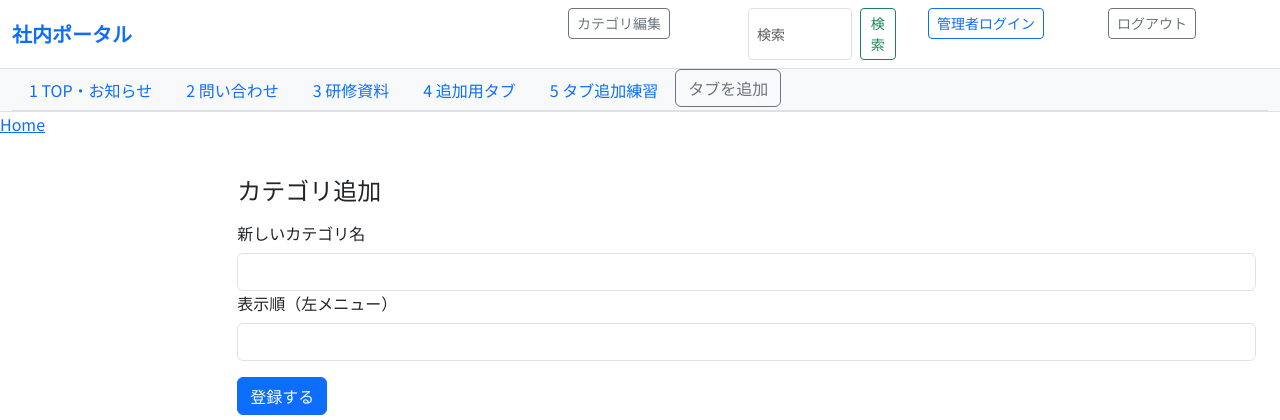
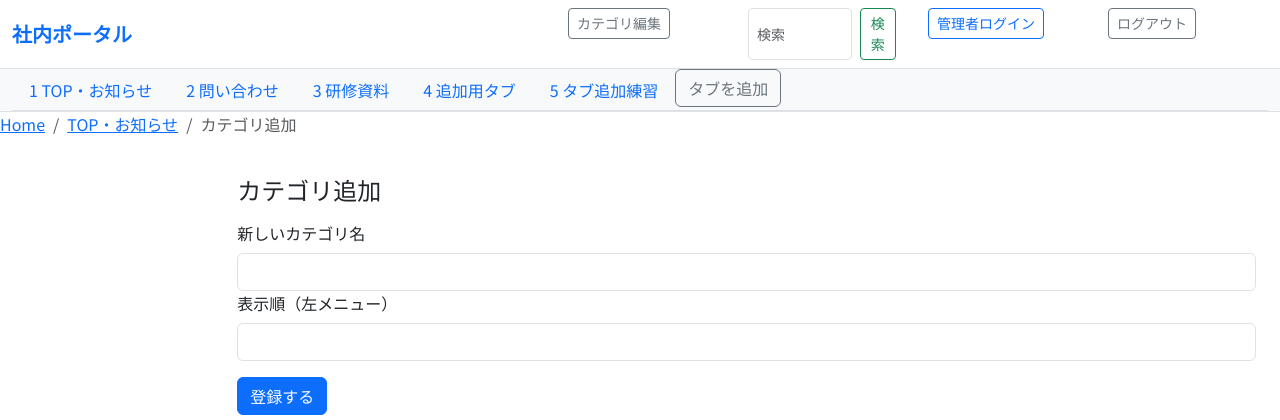
Before and after one commit to usuakari/intra, a Django app: page /category_add_categories/8 in a window 1280 px wide. Shown: the top 420 px of the page. Run offline with Django 5.2, Linux system fonts and the light colour scheme; a user stored in the database is signed in; data comes from the database, SQL or seed files in the repository.

Commit message:
20251101-2

```diff
--- a/share/templates/category_add_categories.html
+++ b/share/templates/category_add_categories.html
@@ -3,6 +3,10 @@
 {% block title %}カテゴリ追加{% endblock %}
 
 <!--breadcrumb-->
+{% block crumblist %}
+<li class="breadcrumb-item"><a href={% url "parent_contents" parent_id=parent_category.id %}>{{ parent_category.name }}</a></li>
+<li class="breadcrumb-item active" aria-current="page">カテゴリ追加</li>
+{% endblock %}
 
 {% block content %}
 <div class="container my-4">
--- a/share/templates/category_add_tabs.html
+++ b/share/templates/category_add_tabs.html
@@ -2,6 +2,11 @@
 {%  load static %}
 {% block title %}タブ追加{% endblock %}
 
+<!--breadcrumb-->
+{% block crumblist %}
+<li class="breadcrumb-item"><a href={% url "parent_contents" parent_id=8  %}>{{category.parent.name}}</a></li>
+<li class="breadcrumb-item active" aria-current="page">タブ追加</li>
+{% endblock %}
 <!--breadcrumb-->
 
 {% block content %}
--- a/share/todo_list.txt
+++ b/share/todo_list.txt
@@ -28,10 +28,10 @@
 ・【50％】ナビゲーション（パンくずリスト）
     ┣【済】コンテンツ追加
     ┣【済】コンテンツ編集
-    ┣【未】タブ追加
+    ┣【済】タブ追加
     ┗【未】カテゴリ追加
 
-・テーブルの部品化（ALLとSELECTED）
+・【0％】テーブルの部品化（ALLとSELECTED）
     ┣【未】全コンテンツを、一覧表示するビューを部品化
     ┣【未】コンテンツを特定の条件（親カテゴリ、カテゴリ、
 
```
